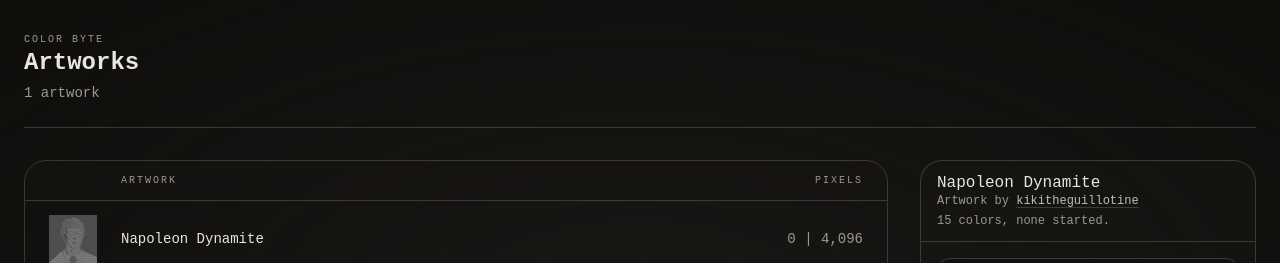
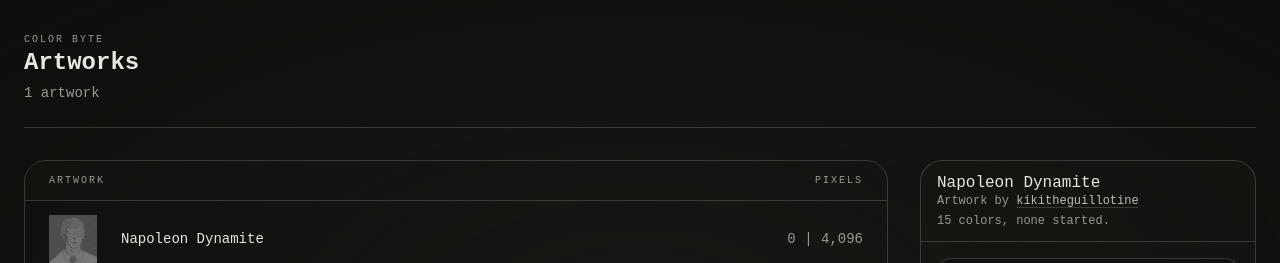
Before and after one commit to miguelSoldado1/colorwork, a React (Vite) app: page / in a window 1280 px wide. Shown: the top 263 px of the page. Built offline with nearby package versions, Linux system fonts and the light colour scheme.

Commit message:
fix: adjust layout by repositioning artwork label in index menu

```diff
--- a/src/components/levels/index-menu.tsx
+++ b/src/components/levels/index-menu.tsx
@@ -16,8 +16,8 @@ export function IndexMenu({ levels }: IndexMenuProps) {
         aria-hidden
         className={`${COLUMNS} border-border border-b bg-card/40 px-4 py-3 text-[10px] text-muted-foreground uppercase tracking-[0.2em] sm:px-6`}
       >
+        <span>Artwork</span>
         <span />
-        <span>Artwork</span>
         <span className="text-right">Pixels</span>
       </div>
 
```
